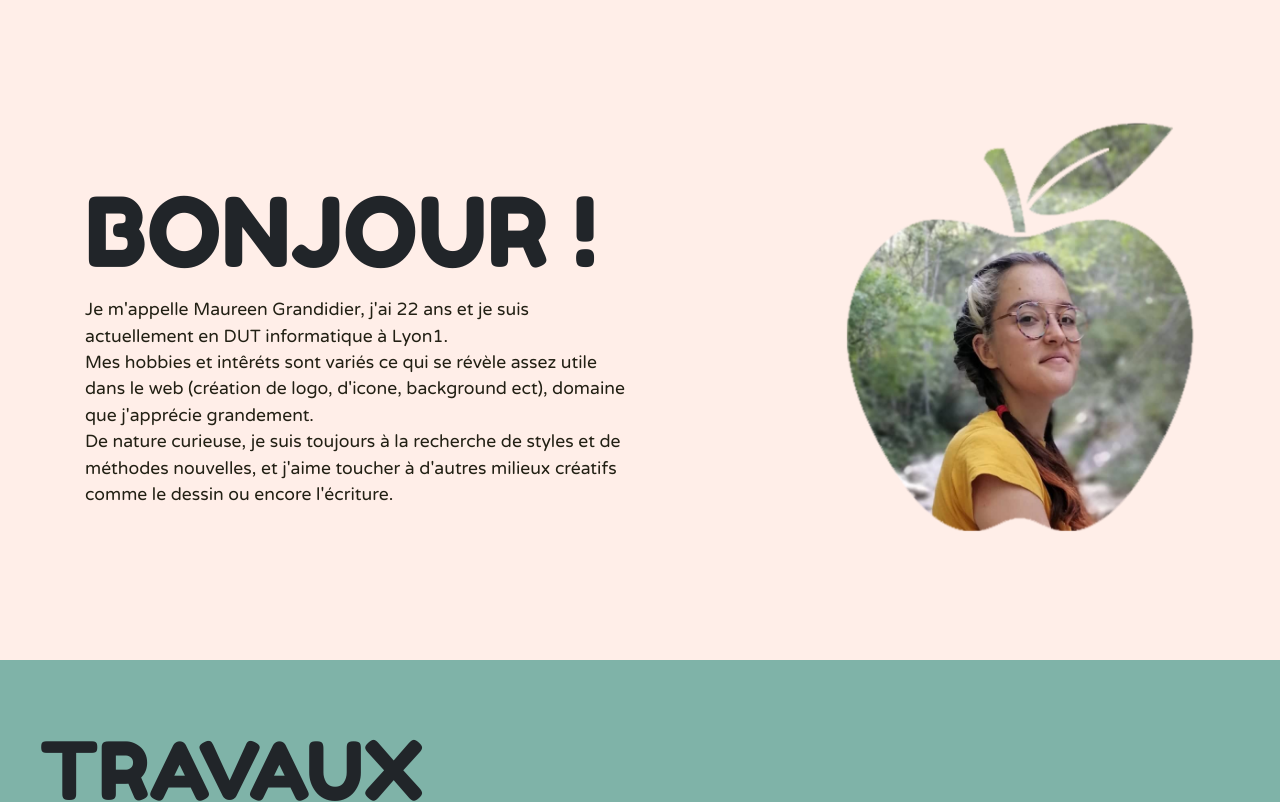
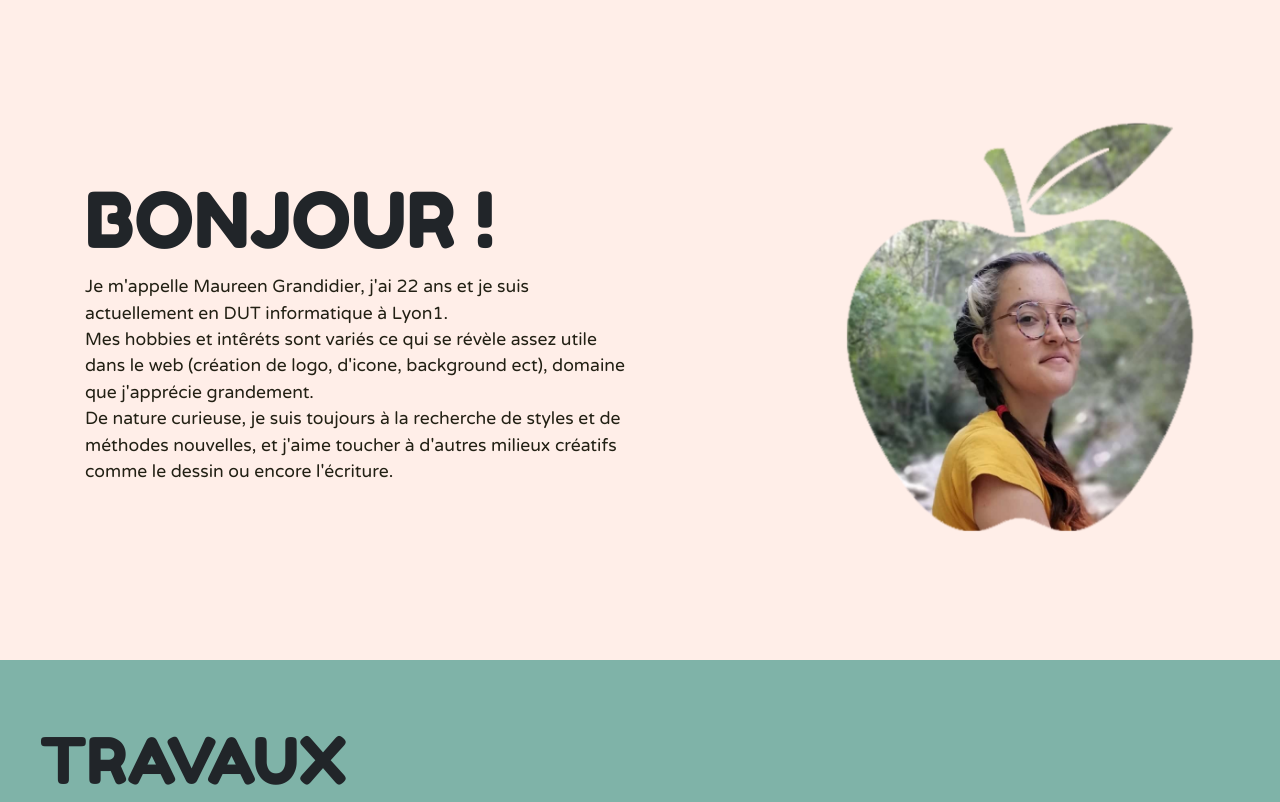
Before and after one commit to Maureen-gdd/a, a plain HTML site: page index.html in a window 1280 px wide. Shown: the part 632-1434 px from the top of the page. Drawn offline with nearby package versions, Linux system fonts and the light colour scheme.

Commit message:
Add files via upload

```diff
--- a/css/styles.css
+++ b/css/styles.css
@@ -113,7 +113,7 @@ background-repeat: no-repeat;
 h1
 {
 	font-family: 'Fredoka One', cursive, Juicebox, 'Varela Round', sans-serif;
-	font-size:6rem;
+	font-size:6vw;
 	padding-top:10%;
 }
 
@@ -127,7 +127,7 @@ h1
 {
 	padding-left:2%;
 	padding-top:5%;
-	font-size:5rem;
+	font-size:5vw;
 	font-family: 'Fredoka One', cursive, Juicebox, 'Varela Round', sans-serif;
 }
 
```
